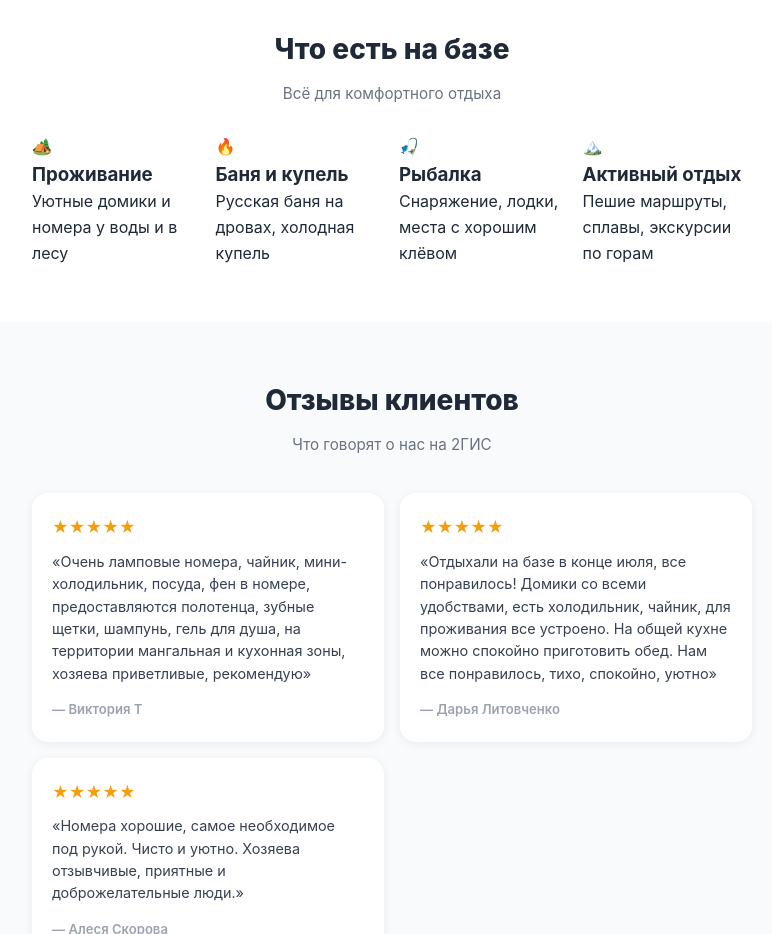
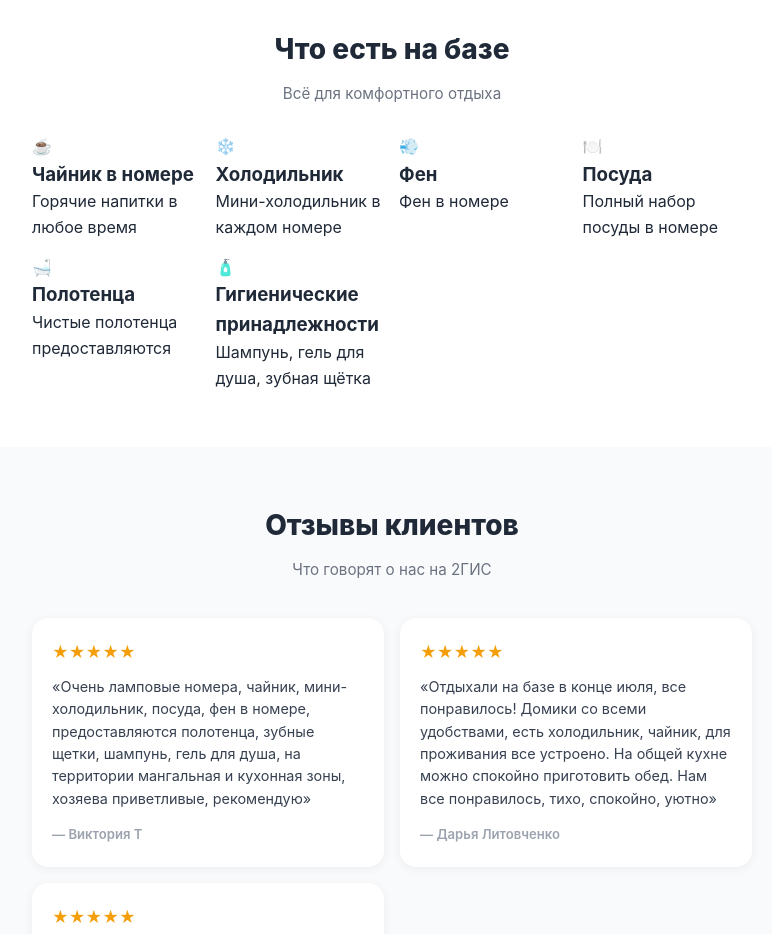
Before and after one commit to AlDtoll/nur-aktash, a plain HTML site: page index.html in a window 1280 px wide. Shown: the part 1480-2414 px from the top of the page, without its empty margins (248-1020 px from the left). Drawn offline with Linux system fonts and the light colour scheme.

Commit message:
Update index.html

```diff
--- a/index.html
+++ b/index.html
@@ -299,24 +299,34 @@
         <p class="section-sub fade-up">Всё для комфортного отдыха</p>
         <div class="amenities-grid">
             <div class="service-card">
-                <div class="service-icon">🏕️</div>
-                <h3>Проживание</h3>
-                <p>Уютные домики и номера у воды и в лесу</p>
+                <div class="service-icon">☕</div>
+                <h3>Чайник в номере</h3>
+                <p>Горячие напитки в любое время</p>
             </div>
             <div class="service-card">
-                <div class="service-icon">🔥</div>
-                <h3>Баня и купель</h3>
-                <p>Русская баня на дровах, холодная купель</p>
+                <div class="service-icon">❄️</div>
+                <h3>Холодильник</h3>
+                <p>Мини-холодильник в каждом номере</p>
             </div>
             <div class="service-card">
-                <div class="service-icon">🎣</div>
-                <h3>Рыбалка</h3>
-                <p>Снаряжение, лодки, места с хорошим клёвом</p>
+                <div class="service-icon">💨</div>
+                <h3>Фен</h3>
+                <p>Фен в номере</p>
             </div>
             <div class="service-card">
-                <div class="service-icon">🏔️</div>
-                <h3>Активный отдых</h3>
-                <p>Пешие маршруты, сплавы, экскурсии по горам</p>
+                <div class="service-icon">🍽️</div>
+                <h3>Посуда</h3>
+                <p>Полный набор посуды в номере</p>
+            </div>
+            <div class="service-card">
+                <div class="service-icon">🛁</div>
+                <h3>Полотенца</h3>
+                <p>Чистые полотенца предоставляются</p>
+            </div>
+            <div class="service-card">
+                <div class="service-icon">🧴</div>
+                <h3>Гигиенические принадлежности</h3>
+                <p>Шампунь, гель для душа, зубная щётка</p>
             </div>
         </div>
     </div>
```
